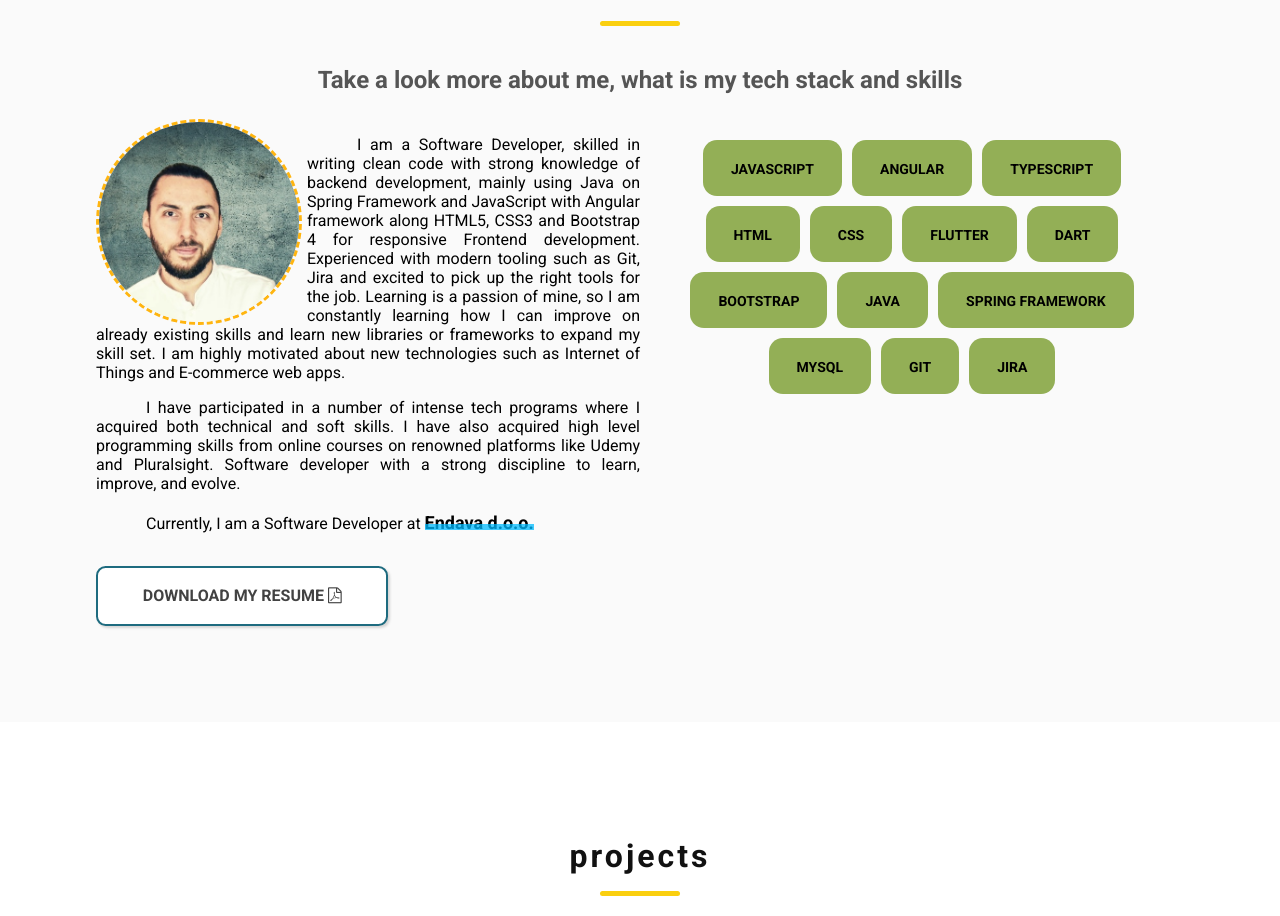
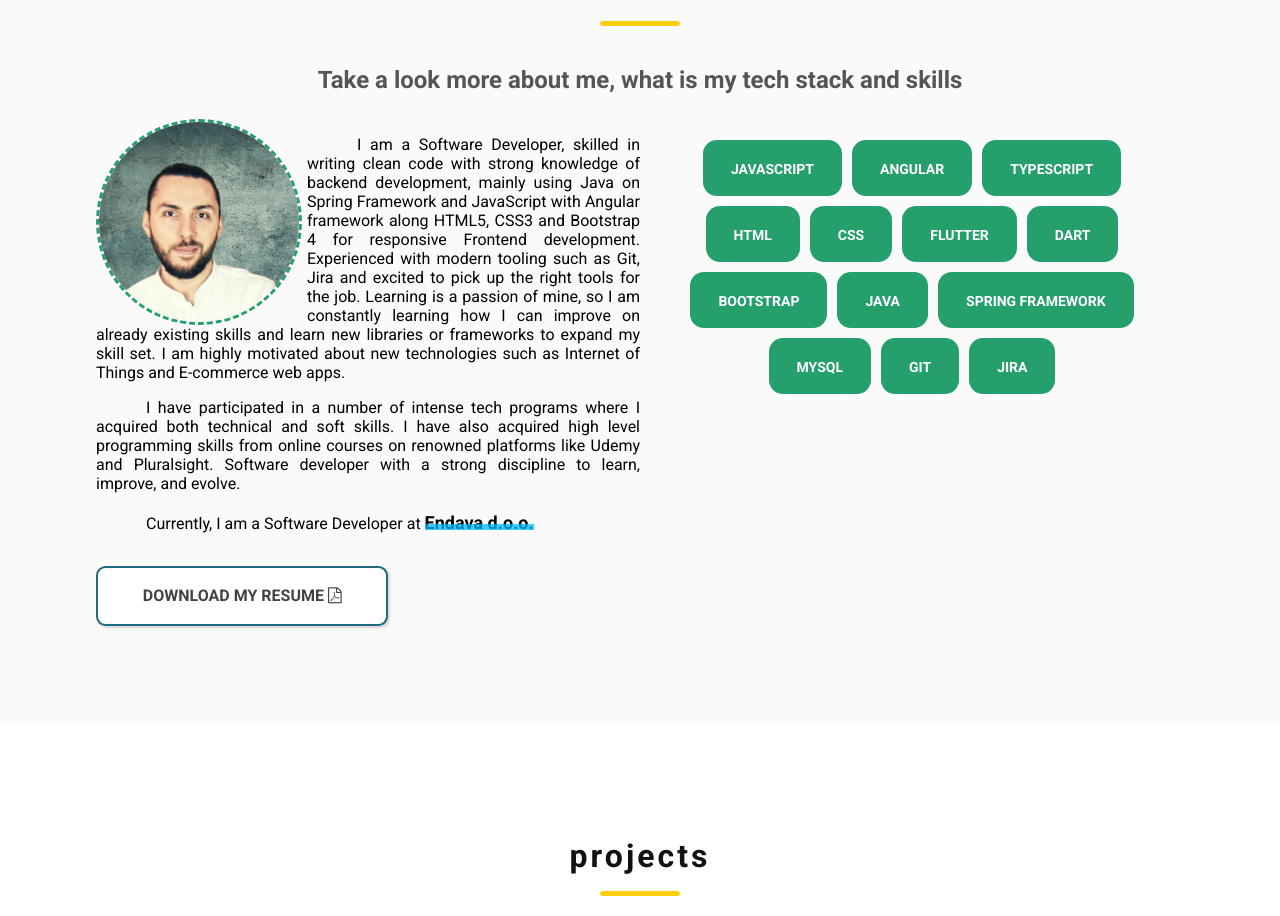
Before and after one commit to AleksandarVujic/portfolio, an Angular app: page /#/home in a window 1280 px wide. Shown: the part 949-1865 px from the top of the page. Built offline with nearby package versions, Linux system fonts and the light colour scheme.

Commit message:
images localized

```diff
--- a/src/app/constants/resources.ts
+++ b/src/app/constants/resources.ts
@@ -3,3 +3,8 @@ export const NS_SLIDE_2 = '../assets/images/novi-sad/ns_2.jpg';
 export const NS_SLIDE_3 = '../assets/images/novi-sad/ns_3.jpg';
 export const NS_SLIDE_4 = '../assets/images/novi-sad/ns_4.jpg';
 export const NS_SLIDE_5 = '../assets/images/novi-sad/ns_5.jpg';
+
+export const DEFAULT_PROJECT_IMG = '../assets/images/projects/default.webp';
+
+export const PROFILE_PICTURE = '../assets/images/myself.jpg';
+export const LOADER_IMAGE = '../assets/images/wolf.png';
--- a/src/app/pages/about/about.component.html
+++ b/src/app/pages/about/about.component.html
@@ -7,9 +7,10 @@
     </h2>
     <div class="about-me-content">
         <div class="about-main">
-            <div>
-                <img src="../../../assets/images/myself.jpg" alt="Me, Myeself and I">
+            <div class="image-container">
+                <img src="{{myselfImg}}" alt="Me, Myeself and I">
             </div>
+
             <p>
                 I am a Software Developer, skilled in writing clean code with strong knowledge of backend
                 development, mainly using Java on Spring Framework and JavaScript with Angular framework along HTML5,
--- a/src/app/pages/about/about.component.scss
+++ b/src/app/pages/about/about.component.scss
@@ -50,14 +50,20 @@ a {
     }
 }
 
-img {
+.image-container img {
     width: 200px;
     height: 200px;
     border-radius: 50%;
     float: left;
     margin-right: 5px;
-    border: 3px dashed #ffb510;
+    border: 3px dashed #259F6C;
     background-size: cover;
+    transition: transform 0.4s;
+    -webkit-transition: -webkit-transform 0.4s;
+    &:hover {
+        transform: scale(1.3) rotate(0.01deg);
+        -webkit-transform: scale(1.3) rotate(0.01deg);
+    }
 }
 
 @media screen and (max-width: 450px) {
@@ -72,7 +78,3 @@ img {
         margin-top: 30px;
     }
 }
-
-img:hover {
-    scale: 1.5;
-}
--- a/src/app/pages/about/about.component.ts
+++ b/src/app/pages/about/about.component.ts
@@ -1,4 +1,5 @@
 import { Component } from '@angular/core';
+import { PROFILE_PICTURE } from 'src/app/constants/resources';
 
 @Component({
   selector: 'about',
@@ -7,6 +8,7 @@ import { Component } from '@angular/core';
 })
 export class AboutComponent {
   showMidPage: boolean = false;
+  myselfImg: string = PROFILE_PICTURE;
   skills: String[] = ['Javascript', 'Angular', 'Typescript', 'HTML', 'CSS', 'Flutter', 'Dart', 'Bootstrap', 'Java', 'Spring Framework', 'MySQL', 'Git', 'Jira'];
 
   toggle() {
--- a/src/app/pages/project-item/project-item.component.html
+++ b/src/app/pages/project-item/project-item.component.html
@@ -1,5 +1,5 @@
 <div class="page-heading"
-    style="background-image:linear-gradient(0deg, rgba(0, 0, 0, 0.7), rgba(0, 0, 0, 0.7)), url({{project.coverImagePath}})">
+    style="background-image:linear-gradient(0deg, rgba(0, 0, 0, 0.7), rgba(0, 0, 0, 0.7)), url({{imagePath}})">
     <div class="container">
         <button class="close-btn" (click)='backToProjects()'><span>&times;</span></button>
         <div class="heading-content">
--- a/src/app/pages/project-item/project-item.component.ts
+++ b/src/app/pages/project-item/project-item.component.ts
@@ -3,6 +3,7 @@ import { ActivatedRoute, Router } from '@angular/router';
 import { ProjectsDetails } from 'src/app/models/projects_details.model';
 import { ProjectsService } from 'src/app/services/projects-service/projects.service';
 
+import { DEFAULT_PROJECT_IMG } from 'src/app/constants/resources';
 @Component({
   selector: 'project-item',
   templateUrl: './project-item.component.html',
@@ -13,6 +14,8 @@ export class ProjectItemComponent {
   public project: ProjectsDetails | any;
   public paramId: number = 0;
   public technologies: string[] = [];
+  public imagePath: string = '';
+  public defaultImgPath = DEFAULT_PROJECT_IMG;
 
   constructor(
     private projectsService: ProjectsService,
@@ -24,6 +27,10 @@ export class ProjectItemComponent {
     this.activatedRoute.params.subscribe((param) => this.paramId = param['id']);
     this.project = this.projectsService.getProjectById(this.paramId);
     this.technologies = this.project.technologies.split(',');
+    this.project.coverImagePath === '' ?
+      this.imagePath = this.defaultImgPath :
+      this.imagePath = this.project.coverImagePath;
+
   }
 
   backToProjects(): void {
--- a/src/app/pages/projects/projects.component.html
+++ b/src/app/pages/projects/projects.component.html
@@ -12,8 +12,7 @@
                 <img *ngIf="project.coverImagePath; else defaultImage" class="card__image"
                     src="{{project.coverImagePath}}" alt=" {{project.name}} image">
                 <ng-template #defaultImage>
-                    <img class="card__image" src="../../../../../assets/images/projects/default.webp"
-                        alt="default image">
+                    <img class="card__image" src="{{defaultImgPath}}" alt="default image">
                 </ng-template>
                 <div class="card__text-wrapper">
                     <h2 class="card__title">{{project.name}}</h2>
--- a/src/app/pages/projects/projects.component.ts
+++ b/src/app/pages/projects/projects.component.ts
@@ -2,6 +2,7 @@ import { Component } from '@angular/core';
 import { ProjectsDetails } from 'src/app/models/projects_details.model';
 import { ProjectsService } from 'src/app/services/projects-service/projects.service';
 
+import { DEFAULT_PROJECT_IMG } from 'src/app/constants/resources';
 
 @Component({
   selector: 'projects',
@@ -11,7 +12,7 @@ import { ProjectsService } from 'src/app/services/projects-service/projects.serv
 export class ProjectsComponent {
 
   projects: ProjectsDetails[] = [];
-
+  public defaultImgPath = DEFAULT_PROJECT_IMG;
 
   constructor(private porjectsService: ProjectsService) { }
 
--- a/src/app/utils/loader-logo/loader-logo.component.html
+++ b/src/app/utils/loader-logo/loader-logo.component.html
@@ -1,6 +1,6 @@
 <div class="loader-wrapper" *ngIf="showSplash">
     <div class="sub-wrapper">
-        <img class="loader-logo" src="../../../assets/images/wolf.png" alt="Aleksandar Vujic, Software Developer" />
+        <img class="loader-logo" src="{{loaderImage}}" alt="Aleksandar Vujic, Software Developer" />
         <div class="progress-bar">
             <div class="bar">
                 <div class="progress-value"></div>
--- a/src/app/utils/loader-logo/loader-logo.component.ts
+++ b/src/app/utils/loader-logo/loader-logo.component.ts
@@ -1,5 +1,7 @@
 import { Component, OnInit } from '@angular/core';
 import { Router } from '@angular/router';
+
+import { LOADER_IMAGE } from 'src/app/constants/resources';
 
 @Component({
   selector: 'loader-logo',
@@ -8,6 +10,7 @@ import { Router } from '@angular/router';
 })
 export class LoaderLogoComponent implements OnInit {
   showSplash: boolean = true;
+  loaderImage: string = LOADER_IMAGE;
 
   constructor(private router: Router) { }
 
--- a/src/styles.scss
+++ b/src/styles.scss
@@ -117,13 +117,14 @@ button {
 }
 
 .skills .pill {
+    color: #fff;
     font-size: 14px;
     font-weight: 700;
     height: 1em;
     padding: 1.5em 2em;
     margin: 5px;
     border-radius: 1em;
-    background: #93af56;
+    background: #259F6C;
     cursor: default;
     user-select: none;
     text-transform: uppercase;
```
